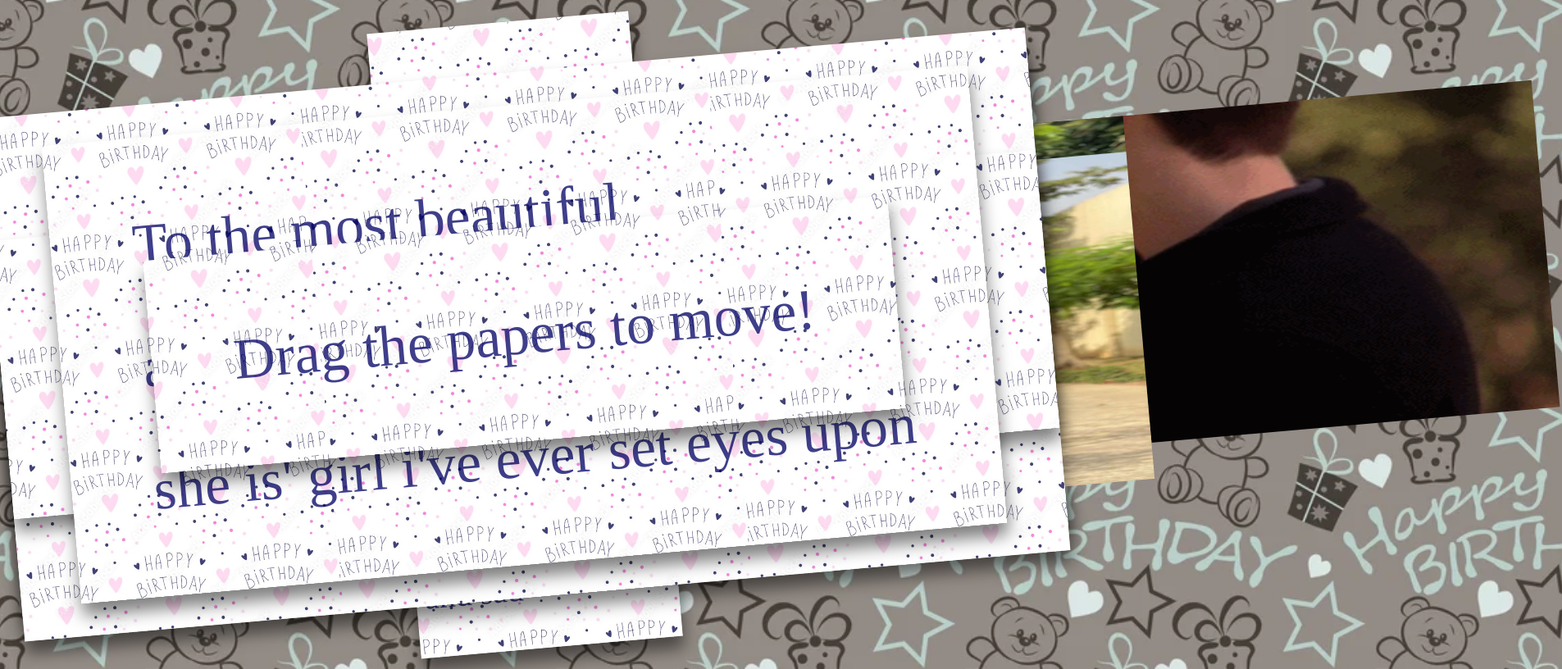
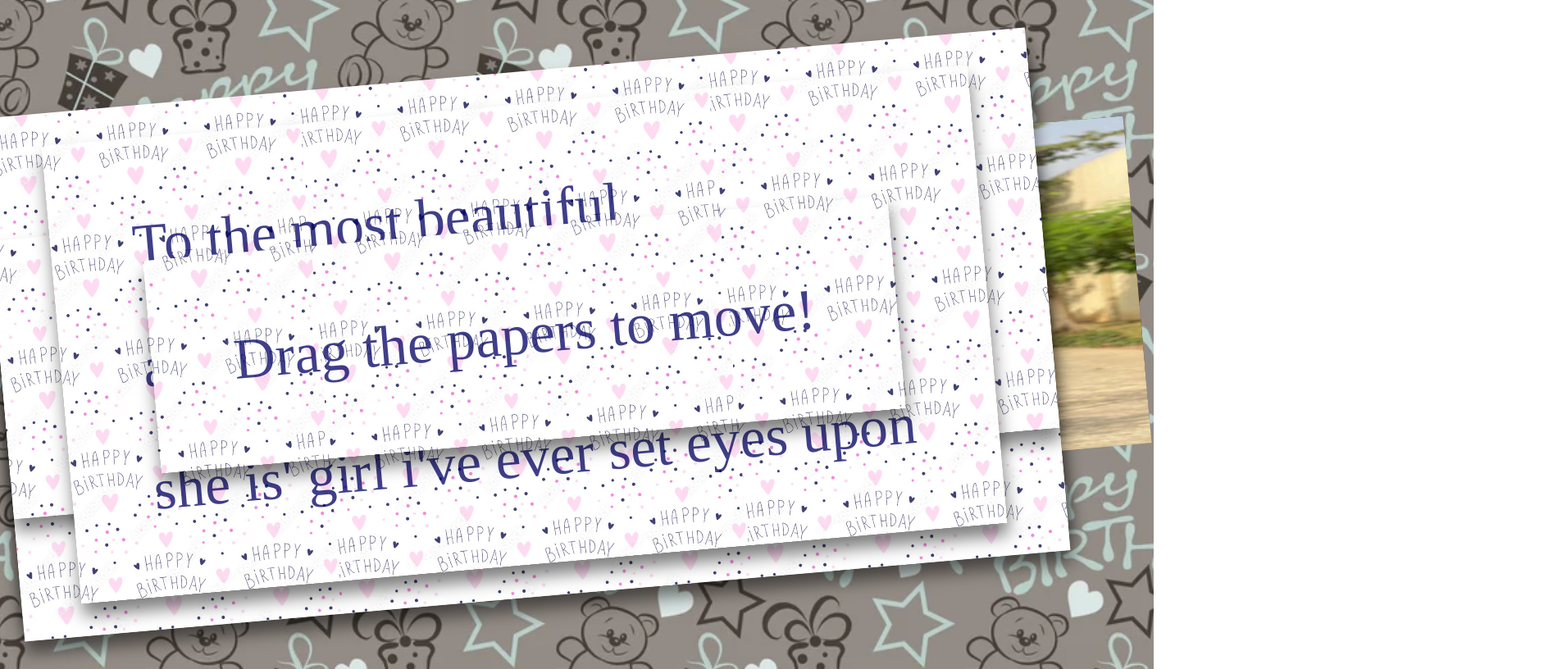
Before and after one commit to KingCodeZ/serkani, a plain HTML site: page notes.html in a window 1280 px wide. Shown: the whole page at 82% size, 1905 px wide, since content can reach past the window. Drawn offline with Linux system fonts and the light colour scheme; grey boxes are pictures that could not be loaded; files whose address does not match are found by name; a web font is replaced by a local one.

Commit message:
Update notes.html

```diff
--- a/notes.html
+++ b/notes.html
@@ -8,9 +8,7 @@
 </head>
 <body>
 
-  <div class="paper">
-    <img src="./giphy.gif" >
-      </div>
+
 
   <div class="paper">
     <p class="p1">I Love You</p>
@@ -86,12 +84,13 @@
 <div class="paper image">
   <p>cause you can't </p>
    <p> be this fine </p>
-
-  <img src="./IMG-20240320-WA0010.jpg" />
-
   <p>and sad</p>
 </div>
 
+  <div class="paper">
+<img src="./IMG-20240320-WA0010.jpg" />
+
+  </div>
 <div class="paper">
   <p class="p1">For real tho</p>
   </div>
```
